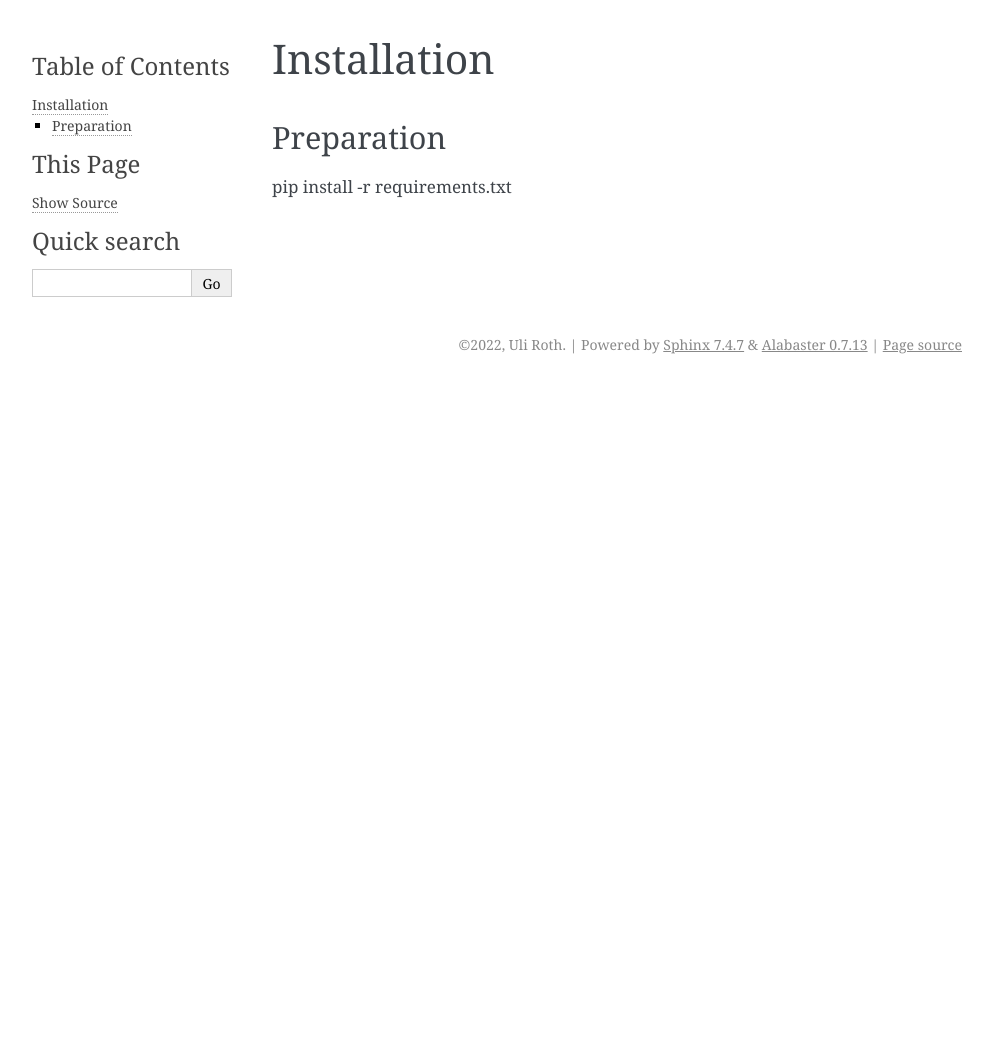
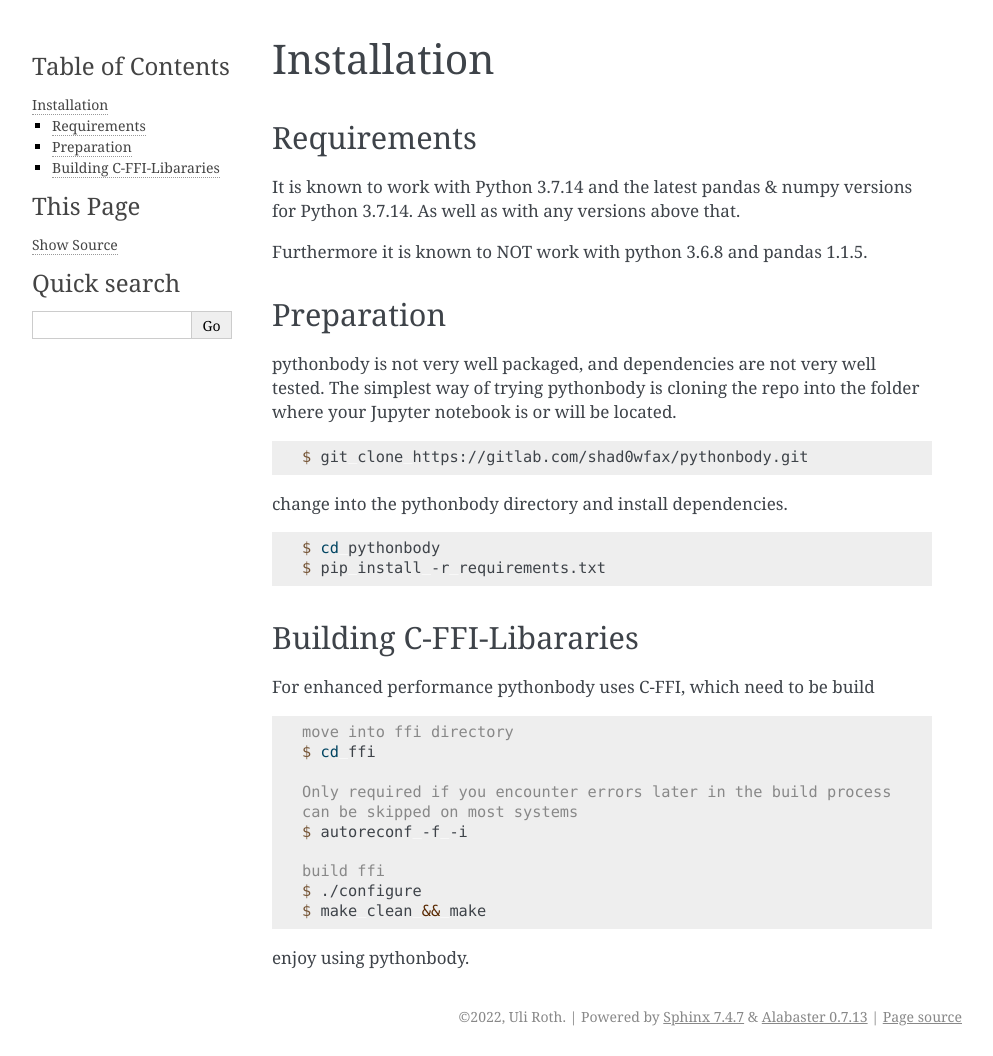
Before and after one commit to scaedufax/pythonbody, a Sphinx documentation site: the page built from docs/source/installation.rst, in a window 1280 px wide. Shown: the whole page, without its empty margins (148-1141 px from the left). Built offline with Sphinx 7.4.7, drawn with Linux system fonts in a browser that asks for light colours; before the commit the page ends 900 px from its top, so only the background shows below that.

```diff
--- a/docs/source/installation.rst
+++ b/docs/source/installation.rst
@@ -1,7 +1,42 @@
 Installation
 ============
 
+Requirements
+------------
+It is known to work with Python 3.7.14 and the latest pandas & numpy versions for Python 3.7.14. As well as with any versions above that.
+
+Furthermore it is known to NOT work with python 3.6.8 and pandas 1.1.5.
+
 Preparation
 -----------
+pythonbody is not very well packaged, and dependencies are not very well tested. The simplest way of trying pythonbody is cloning the repo into the folder where your Jupyter notebook is or will be located.
 
-pip install -r requirements.txt
+.. code-block:: console
+
+   $ git clone https://gitlab.com/shad0wfax/pythonbody.git
+
+change into the pythonbody directory and install dependencies.
+
+.. code-block:: console
+
+   $ cd pythonbody
+   $ pip install -r requirements.txt
+
+Building C-FFI-Libararies
+-------------------------
+For enhanced performance pythonbody uses C-FFI, which need to be build
+
+.. code-block:: console
+
+   move into ffi directory
+   $ cd ffi
+
+   Only required if you encounter errors later in the build process
+   can be skipped on most systems
+   $ autoreconf -f -i
+
+   build ffi
+   $ ./configure
+   $ make clean && make
+
+enjoy using pythonbody.
```
Also changed, not shown: docs/source/index.rst (+10 -6 lines), docs/source/usage.rst (added, +38 -0 lines), 7 other files.
